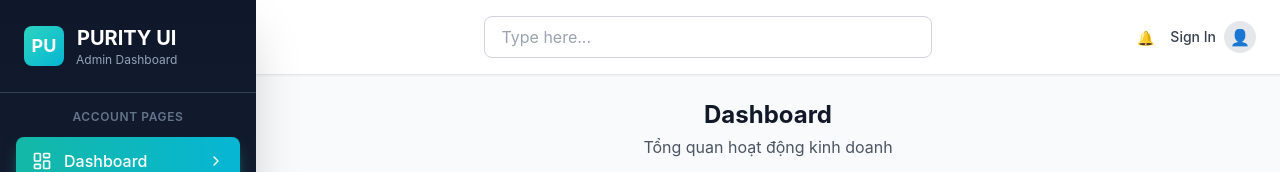
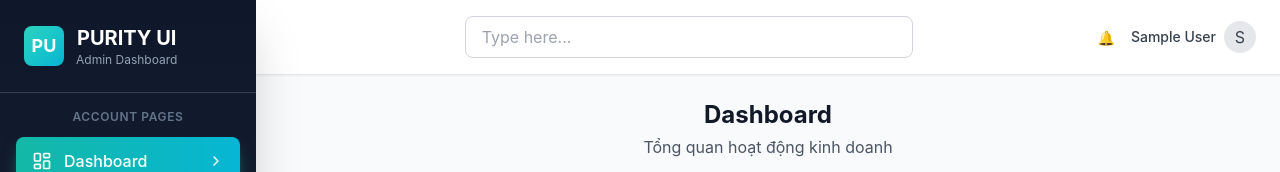
Before and after one commit to Tien-DT/EVMManagement-FE, a React (Create React App) app: page /admin/dashboard in a window 1280 px wide. Shown: the top 172 px of the page. Built offline with nearby package versions, Linux system fonts and the light colour scheme; sample sign-in values are in the browser's storage.

Commit message:
Update AdminLayout.jsx

```diff
--- a/src/layouts/AdminLayout.jsx
+++ b/src/layouts/AdminLayout.jsx
@@ -1,8 +1,39 @@
-import React from "react";
-import { Outlet } from "react-router-dom";
+import React, { useMemo, useState } from "react";
+import { Outlet, useNavigate } from "react-router-dom";
+import { Dropdown } from "antd";
+import { useAuth } from "../context/AuthContext";
 import AdminSidebar from "./sidebar/AdminSidebar";
 
 const AdminLayout = () => {
+  const { user, logout } = useAuth();
+  const navigate = useNavigate();
+  const [open, setOpen] = useState(false);
+
+  const userInitial = useMemo(() => user?.fullName?.[0] || user?.name?.[0] || "👤", [user]);
+  const displayName = useMemo(() => user?.fullName || user?.name || user?.email || "Account", [user]);
+
+  const menuItems = [
+    {
+      key: "profile",
+      label: (
+        <div className="px-2 py-1">
+          <div className="text-sm font-medium text-slate-800">{displayName}</div>
+          <div className="text-xs text-slate-500">{user?.email || ""}</div>
+        </div>
+      ),
+      disabled: true,
+    },
+    { type: "divider" },
+    {
+      key: "logout",
+      label: <span className="text-red-600">Logout</span>,
+      onClick: () => {
+        logout();
+        navigate("/login", { replace: true });
+      },
+    },
+  ];
+
   return (
     <div className="flex min-h-screen bg-gray-50">
       <AdminSidebar />
@@ -24,12 +55,20 @@ const AdminLayout = () => {
               <button className="text-gray-600 hover:text-gray-900">
                 <span className="text-sm">🔔</span>
               </button>
-              <button className="flex items-center space-x-2 text-gray-700 hover:text-gray-900">
-                <span className="text-sm font-medium">Sign In</span>
-                <span className="w-8 h-8 bg-gray-200 rounded-full flex items-center justify-center">
-                  👤
-                </span>
-              </button>
+              <Dropdown
+                menu={{ items: menuItems }}
+                trigger={["click"]}
+                open={open}
+                onOpenChange={setOpen}
+                placement="bottomRight"
+              >
+                <button className="flex items-center space-x-2 text-gray-700 hover:text-gray-900">
+                  <span className="text-sm font-medium max-w-[140px] truncate">{displayName}</span>
+                  <span className="w-8 h-8 bg-gray-200 rounded-full flex items-center justify-center">
+                    {userInitial}
+                  </span>
+                </button>
+              </Dropdown>
             </div>
           </div>
         </header>
```
